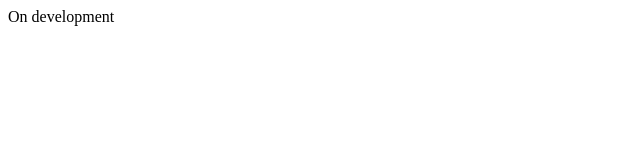
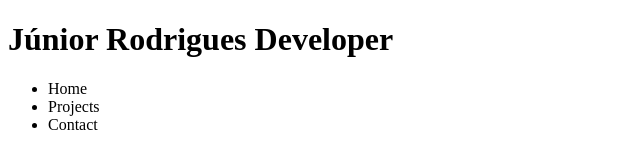
Before and after one commit to juniorrdgs/juniorrdgs.github.io, a plain HTML site: page index.html in a window 1280 px wide. Shown: the whole page, without its empty margins (0-640 px from the left). Drawn offline with Linux system fonts and the light colour scheme.

Commit message:
Update index.html

```diff
--- a/index.html
+++ b/index.html
@@ -9,7 +9,18 @@
 </head>
 
 <body>
-    On development
+    <main>
+        <header>
+            <h1>Júnior Rodrigues Developer</h1>
+            <nav>
+                <ul>
+                    <li>Home</li>
+                    <li>Projects</li>
+                    <li>Contact</li>
+                </ul>
+            </nav>
+        </header>
+    </main>
 </body>
 
 </html>
```
